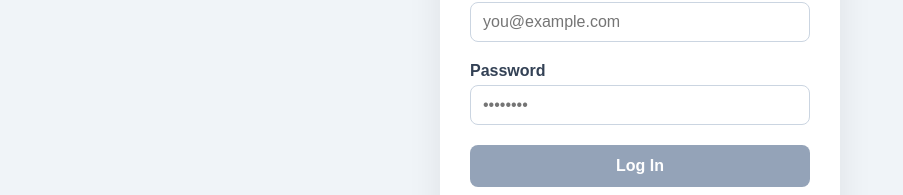
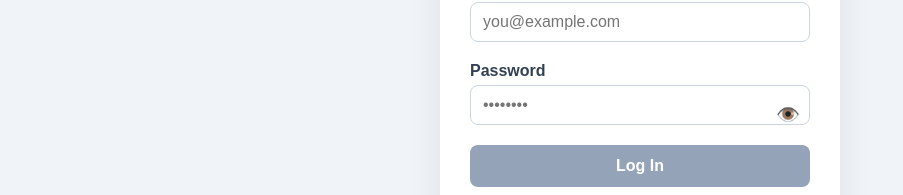
Before and after one commit to zksd53/QDOC_devHacks, a React (Create React App) app: page /patient-login in a window 1280 px wide. Shown: the part 452-647 px from the top of the page, without its empty margins (0-903 px from the left). Built offline with nearby package versions, Linux system fonts and the light colour scheme.

Commit message:
dashboard update

```diff
--- a/src/user/PatientLogin.css
+++ b/src/user/PatientLogin.css
@@ -1,4 +1,3 @@
-
 .login-container {
     min-height: 100vh;
     display: flex;
@@ -108,6 +107,27 @@
     text-decoration: underline;
 }
 
+/* Wrap password input + icon */
+.password-wrapper {
+    position: relative;
+    display: flex;
+    align-items: center;
+}
+
+.password-wrapper input {
+    flex: 1;
+    padding-right: 40px; /* space for the eye icon */
+}
+
+.toggle-password {
+    position: absolute;
+    right: 10px;
+    cursor: pointer;
+    font-size: 1.2rem;
+    user-select: none;
+}
+
+/* Responsive */
 @media (max-width: 480px) {
     .login-card {
         padding: 30px 20px;
--- a/src/user/PatientLogin.jsx
+++ b/src/user/PatientLogin.jsx
@@ -5,6 +5,7 @@
 export default function PatientLogin() {
     const [email, setEmail] = useState("");
     const [password, setPassword] = useState("");
+    const [showPassword, setShowPassword] = useState(false);
 
     const isFormValid = email && password;
 
@@ -26,14 +27,22 @@
                     />
 
                     <label htmlFor="password">Password</label>
+                    <div className="password-wrapper">
                         <input
-                        type="password"
+                            type={showPassword ? "text" : "password"}
                             id="password"
                             placeholder="••••••••"
                             required
                             value={password}
                             onChange={(e) => setPassword(e.target.value)}
                         />
+                        <span
+                            className="toggle-password"
+                            onClick={() => setShowPassword((prev) => !prev)}
+                        >
+                            {showPassword ? "🙈" : "👁️"}
+                        </span>
+                    </div>
 
                     {isFormValid ? (
                         <Link to="/patient/dashboard" className="login-btn">
```
Lines whose indentation alone changed are shown as unchanged.
